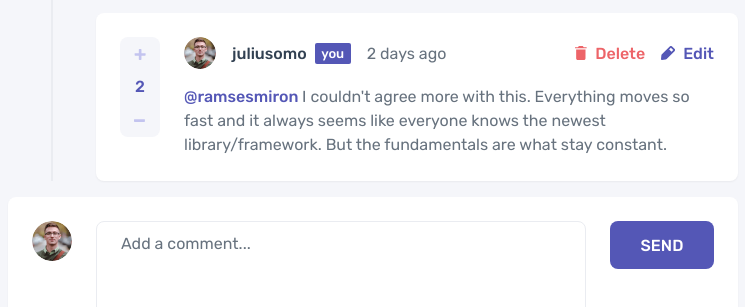
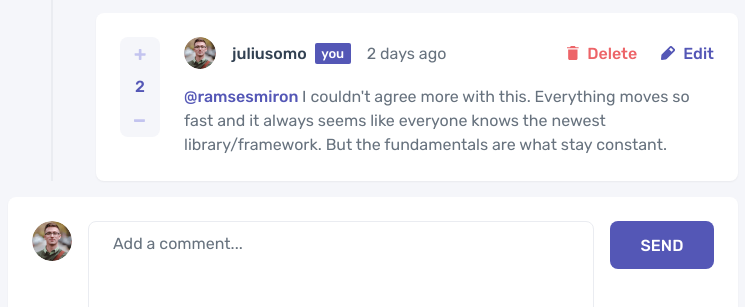
Before and after one commit to john-mirage/interactive-comments-section, a website built with Vite: page index.html in a window 1280 px wide. Shown: the part 571-878 px from the top of the page, 267-1012 px from the left. Built offline with nearby package versions, Linux system fonts and the light colour scheme.

Commit message:
ref: prepare form styles for the comment edit view

```diff
--- a/src/assets/styles/avatar.css
+++ /dev/null
@@ -1,12 +0,0 @@
-.avatar {
-    width: 3.2rem;
-    height: 3.2rem;
-    border-radius: 9999px;
-}
-
-@media screen and (min-width: 762px) {
-    .avatar--form {
-        width: 4rem;
-        height: 4rem;
-    }
-}
--- a/src/assets/styles/button.css
+++ b/src/assets/styles/button.css
@@ -4,7 +4,7 @@
     align-items: center;
     width: auto;
     height: 3.2rem;
-    margin-right: 1.6rem;
+    margin-right: 2.4rem;
     padding: 0;
     border: none;
     background-color: transparent;
--- a/src/assets/styles/comment.css
+++ b/src/assets/styles/comment.css
@@ -14,11 +14,29 @@
     margin-bottom: 0;
 }
 
+.comment__score {
+    grid-area: button-vote;
+}
+
+.comment__actions {
+    grid-area: actions;
+    display: flex;
+    flex-direction: row;
+    justify-content: flex-end;
+    align-items: center;
+}
+
 .comment__info {
     grid-area: info;
     display: flex;
     flex-direction: row;
     align-items: center;
+}
+
+.comment__avatar {
+    width: 3.2rem;
+    height: 3.2rem;
+    border-radius: 9999px;
 }
 
 .comment__username {
@@ -60,9 +78,9 @@
 }
 
 .comment__content {
+    grid-area: comment;
     margin-top: 0;
     margin-bottom: 0;
-    grid-area: comment;
     font-family: var(--font);
     font-size: 1.6rem;
     font-weight: 400;
@@ -80,18 +98,6 @@
     text-decoration: underline;
 }
 
-.comment__score {
-    grid-area: button-vote;
-}
-
-.comment__actions {
-    grid-area: actions;
-    display: flex;
-    flex-direction: row;
-    justify-content: flex-end;
-    align-items: center;
-}
-
 @media screen and (min-width: 762px) {
     .comment {
         grid-template-areas: "button-vote info    actions"
--- a/src/assets/styles/form.css
+++ b/src/assets/styles/form.css
@@ -1,13 +1,29 @@
 .form {
-    display: grid;
-    grid-template-areas: "textarea textarea"
-                         "user   action";
-    gap: 1.6rem;
+    display: flex;
     padding: 1.6rem;
     margin-top: 1.6rem;
     background-color: var(--color-white);
     border-radius: 0.8rem;
     box-shadow: var(--shadow);
+}
+
+.form--standalone {
+    flex-wrap: wrap;
+    flex-direction: row;
+    justify-content: space-between;
+    align-items: center;
+}
+
+.form--comment {
+    flex-direction: column;
+    justify-content: flex-end;
+}
+
+.form__avatar {
+    flex: 0 0 auto;
+    width: 4rem;
+    height: 4rem;
+    border-radius: 9999px;
 }
 
 .form__label {
@@ -23,9 +39,9 @@
 }
 
 .form__input {
-    grid-area: textarea;
     width: 100%;
     height: 9.6rem;
+    margin-bottom: 1.6rem;
     padding: 1.2rem 2.4rem;
     border-radius: 0.8rem;
     border: 0.1rem solid var(--color-light-gray);
@@ -46,18 +62,8 @@
     font-weight: 400;
 }
 
-.form__user {
-    grid-area: user;
-    display: flex;
-    align-items: center;
-}
-
-.form__action {
-    grid-area: action;
-    text-align: end;
-}
-
 .form__button {
+    flex: 0 0 auto;
     width: 10.4rem;
     height: 4.8rem;
     padding: 0;
@@ -77,14 +83,25 @@
 }
 
 @media screen and (min-width: 762px) {
-    .form {
-        grid-template-areas: "user textarea action";
-        grid-template-columns: auto 1fr auto;
-        gap: 2.4rem;
+    .form--standalone {
+        flex-wrap: nowrap;
+        align-items: flex-start;
         padding: 2.4rem;
     }
 
-    .form__user {
-        align-items: flex-start;
+    .form--standalone > .form__avatar {
+        order: 1;
+    }
+
+    .form--standalone > .form__input {
+        flex: 1 1 0;
+        order: 2;
+        margin-left: 1.6rem;
+        margin-right: 1.6rem;
+        margin-bottom: 0;
+    }
+
+    .form--standalone > .form__button {
+        order: 3;
     }
 }
--- a/src/components/app-comment.ts
+++ b/src/components/app-comment.ts
@@ -2,7 +2,6 @@ import AppScoreInterface from "@interfaces/app-score";
 import User from "@interfaces/user";
 import Comment from "@interfaces/comment";
 import AppButtonInterface from "@interfaces/app-button";
-import AppModalInterface from "@interfaces/app-modal";
 
 class AppComment extends HTMLDivElement {
   _user: User | false;
@@ -48,7 +47,7 @@ class AppComment extends HTMLDivElement {
     const actions = document.createElement("div");
     this.classList.add("comment");
     info.classList.add("comment__info");
-    avatar.classList.add("avatar");
+    avatar.classList.add("comment__avatar");
     username.classList.add("comment__username");
     createdAt.classList.add("comment__created-at");
     content.classList.add("comment__content");
@@ -60,42 +59,45 @@ class AppComment extends HTMLDivElement {
     createdAt.textContent = this.comment.createdAt;
     content.textContent = this.comment.content;
     info.append(avatar, username, createdAt);
-    const scoreButton = this.createScore();
+    const scoreButton = this.createScoreButton();
     score.append(scoreButton);
     if (this.comment.replyingTo) {
-      const replyingTo = this.createReplyingTo();
-      content.prepend(replyingTo);
+      const replyingToText = this.createReplyingToText();
+      content.prepend(replyingToText);
     }
     if (this.user.username === this.comment.user.username) {
-      const owned = document.createElement("p");
-      owned.classList.add("comment__owned");
-      owned.textContent = "you";
-      username.after(owned);
+      const ownedBadge = this.createOwnedBadge();
+      username.after(ownedBadge);
       const deleteButton = this.createActionButton("delete");
       const editButton = this.createActionButton("edit");
       deleteButton.addEventListener("click", () => {
-        const modal = <AppModalInterface>document.createElement("div", { is: "app-modal" });
-        modal.mount();
+
       });
       actions.append(deleteButton, editButton);
     } else {
       const replyButton = this.createActionButton("reply");
       replyButton.addEventListener("click", () => {
-        this.createReplyForm();
-        replyButton.disable();
+
       });
       actions.append(replyButton);
     }
     this.append(info, content, score, actions);
   }
 
-  createScore() {
+  createScoreButton() {
     const score = <AppScoreInterface>document.createElement("div", { is: "app-score" });
     score.count = this.comment.score;
     return score;
   }
 
-  createReplyingTo() {
+  createOwnedBadge() {
+    const owned = document.createElement("p");
+    owned.classList.add("comment__owned");
+    owned.textContent = "you";
+    return owned;
+  }
+
+  createReplyingToText() {
     const replyingTo = document.createElement("a");
     replyingTo.setAttribute("href", "#");
     replyingTo.classList.add("comment__replying-to");
--- a/src/components/app-form.ts
+++ b/src/components/app-form.ts
@@ -51,16 +51,12 @@ class AppForm extends HTMLFormElement {
   connectedCallback() {
     const label = document.createElement("label");
     const input = document.createElement("textarea");
-    const user = document.createElement("div");
     const avatar = document.createElement("img");
-    const action = document.createElement("div");
     const button = document.createElement("button");
-    this.classList.add("form");
+    this.classList.add("form", "form--standalone");
     label.classList.add("form__label");
     input.classList.add("form__input");
-    user.classList.add("form__user");
-    avatar.classList.add("avatar", "avatar--form");
-    action.classList.add("form__action");
+    avatar.classList.add("form__avatar");
     button.classList.add("form__button");
     label.setAttribute("for", this.inputId);
     input.setAttribute("id", this.inputId);
@@ -69,9 +65,7 @@ class AppForm extends HTMLFormElement {
     avatar.setAttribute("alt", `Profile picture of ${this.user.username}`);
     button.setAttribute("type", "button");
     button.textContent = this.buttonLabel;
-    user.append(avatar);
-    action.append(button);
-    this.append(label, input, user, action);
+    this.append(label, input, avatar, button);
   }
 }
 
--- a/src/main.css
+++ b/src/main.css
@@ -4,7 +4,6 @@
 @import "assets/styles/post.css";
 @import "assets/styles/comment.css";
 @import "assets/styles/form.css";
-@import "assets/styles/avatar.css";
 @import "assets/styles/score.css";
 @import "assets/styles/button.css";
 
```
